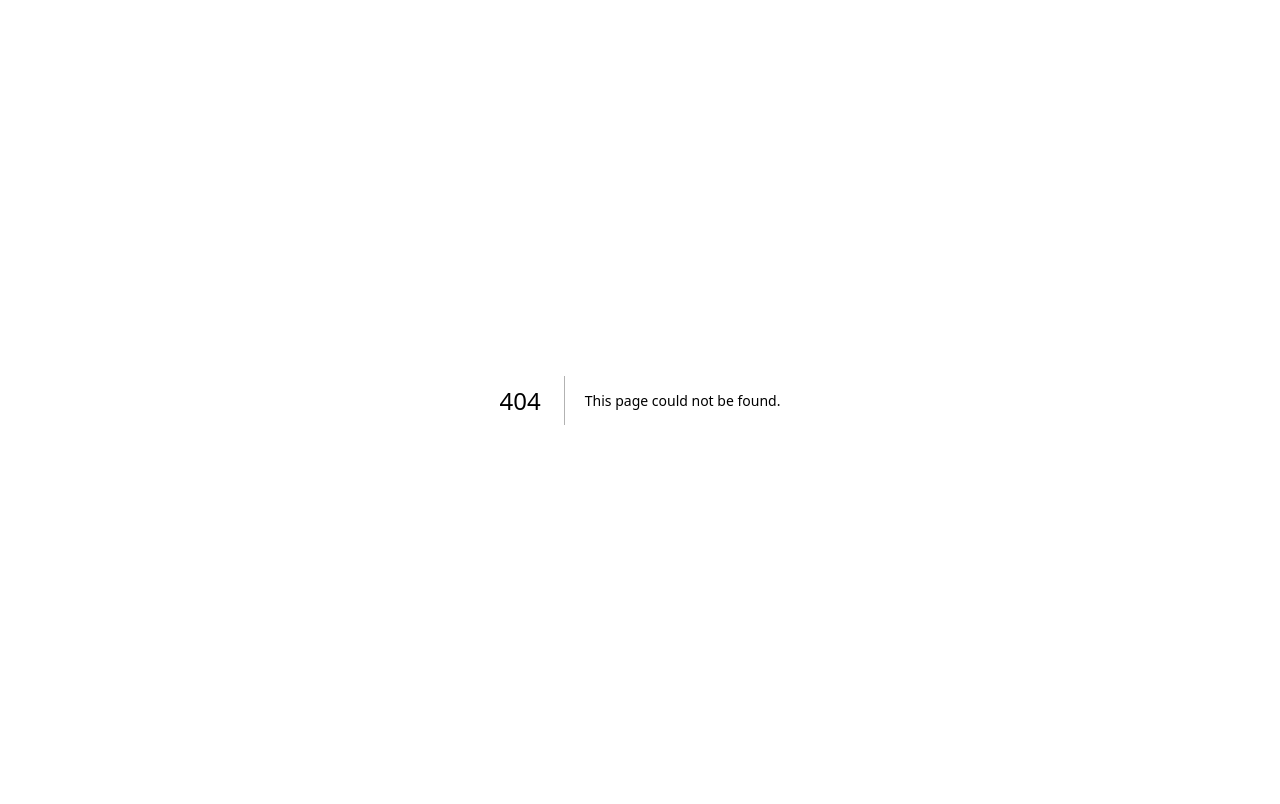
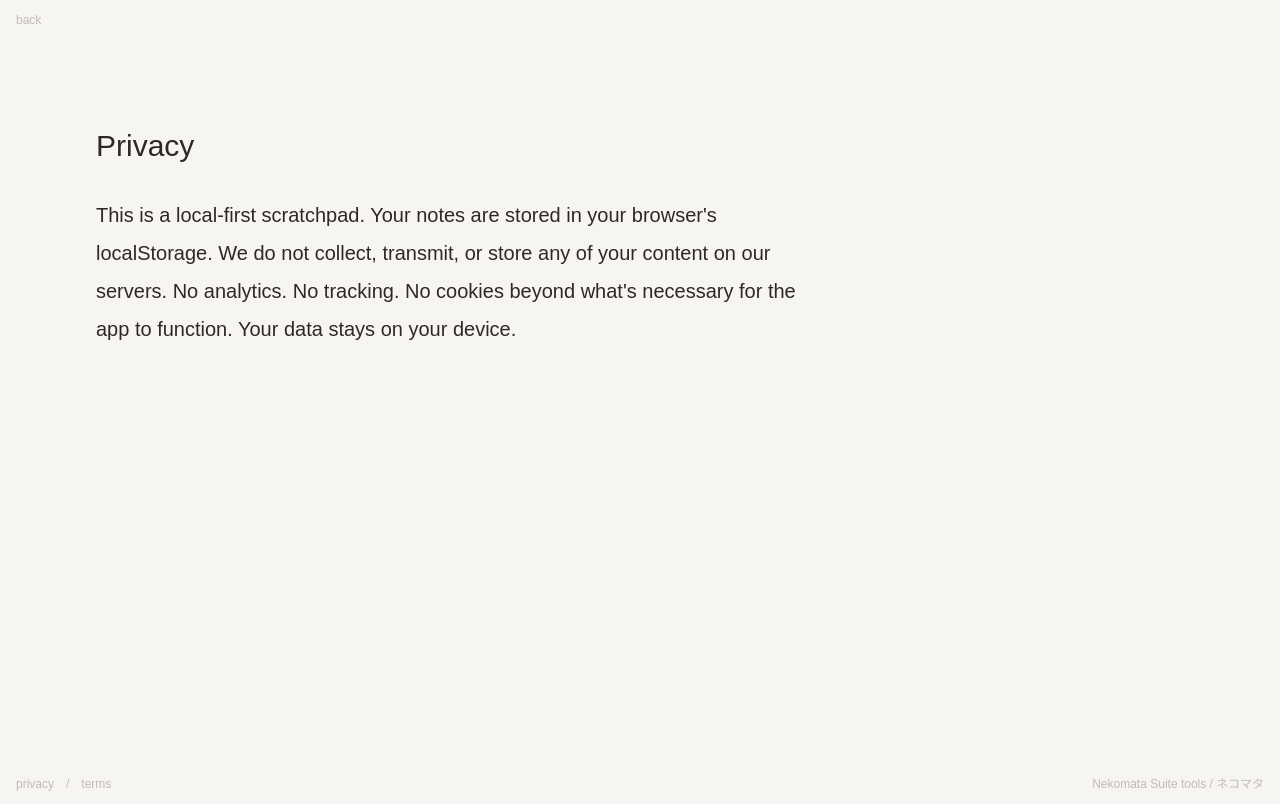
Before and after one commit to nekomatahq/pad, a Next.js app: page /privacy in a window 1280 px wide. Before the commit this address had no page. Built offline with nearby package versions, Linux system fonts and the light colour scheme.

Commit message:
feat: add PolicyContainer component and implement Privacy and Terms pages with initial content

```diff
--- /dev/null
+++ b/app/components/policy-container.tsx
@@ -0,0 +1,124 @@
+"use client";
+
+import { useRef, useEffect, useCallback, useState } from "react";
+import Link from "next/link";
+
+type PolicyContainerProps = {
+  title: string;
+  initialContent: string;
+};
+
+export const PolicyContainer = ({
+  title,
+  initialContent,
+}: PolicyContainerProps) => {
+  const editorRef = useRef<HTMLDivElement>(null);
+  const lastEditRef = useRef<number>(0);
+  const [key, setKey] = useState(0);
+
+  // Initialize editor content
+  useEffect(() => {
+    if (!editorRef.current) return;
+    editorRef.current.innerHTML = initialContent;
+  }, [initialContent, key]);
+
+  // Auto-reset after 10 seconds of inactivity
+  useEffect(() => {
+    const interval = setInterval(() => {
+      if (lastEditRef.current === 0) return;
+      const elapsed = Date.now() - lastEditRef.current;
+      if (elapsed >= 10000) {
+        lastEditRef.current = 0;
+        setKey((prev) => prev + 1);
+      }
+    }, 1000);
+
+    return () => clearInterval(interval);
+  }, []);
+
+  const handleInput = useCallback(() => {
+    lastEditRef.current = Date.now();
+  }, []);
+
+  return (
+    <div className="min-h-screen w-full flex flex-col bg-background animate-fade-in">
+      {/* Header with back link */}
+      <header className="fixed top-0 left-0 right-0 px-4 py-3 flex items-center text-xs text-muted-foreground/50">
+        <Link
+          href="/"
+          className="hover:text-muted-foreground transition-colors"
+          tabIndex={0}
+          aria-label="Back to editor"
+        >
+          back
+        </Link>
+      </header>
+
+      {/* Main content area with margin */}
+      <div className="flex-1 flex justify-center">
+        <div className="flex w-full max-w-6xl">
+          {/* Writing area */}
+          <main className="flex-1 flex justify-center md:justify-end">
+            <div className="w-full max-w-[760px] px-6 py-16 md:py-24 lg:py-32">
+              <h1 className="text-2xl md:text-3xl font-medium text-foreground mb-8">
+                {title}
+              </h1>
+              <div
+                key={key}
+                ref={editorRef}
+                contentEditable
+                suppressContentEditableWarning
+                onInput={handleInput}
+                role="textbox"
+                aria-label={`${title} content`}
+                aria-multiline="true"
+                tabIndex={0}
+                spellCheck="true"
+                className="slate-editor w-full min-h-[60vh] outline-none text-foreground leading-[1.9] text-lg md:text-xl"
+              />
+            </div>
+          </main>
+
+          {/* Margin placeholder - matches SlateContainer margin column width */}
+          <div className="hidden md:flex shrink-0">
+            <div className="w-24 lg:w-32" />
+            <div className="w-48 lg:w-56 xl:w-64" />
+          </div>
+        </div>
+      </div>
+
+      {/* Footer */}
+      <footer className="fixed bottom-0 left-0 right-0 px-4 py-3 flex justify-between items-center text-xs text-muted-foreground/50">
+        <div className="flex gap-3">
+          <Link
+            href="/privacy"
+            className="hover:text-muted-foreground transition-colors"
+            tabIndex={0}
+            aria-label="Privacy policy"
+          >
+            privacy
+          </Link>
+          <span>/</span>
+          <Link
+            href="/terms"
+            className="hover:text-muted-foreground transition-colors"
+            tabIndex={0}
+            aria-label="Terms of service"
+          >
+            terms
+          </Link>
+        </div>
+        <a
+          href="https://github.com/nekomatahq/"
+          target="_blank"
+          rel="noopener noreferrer"
+          className="hover:text-muted-foreground transition-colors"
+          tabIndex={0}
+          aria-label="Nekomata GitHub"
+        >
+          Nekomata Suite tools / ネコマタ
+        </a>
+      </footer>
+    </div>
+  );
+};
--- a/app/components/slate-container.tsx
+++ b/app/components/slate-container.tsx
@@ -1,6 +1,7 @@
 "use client";
 
 import { useEffect, useRef, useCallback, useState } from "react";
+import Link from "next/link";
 import { SlateEditor } from "./slate-editor";
 import { MarginColumn } from "./margin-column";
 import { TabBar } from "./tab-bar";
@@ -203,7 +204,7 @@ export const SlateContainer = () => {
   }
 
   return (
-    <div className="min-h-screen w-full flex justify-center bg-background animate-fade-in">
+    <div className="min-h-screen w-full flex flex-col bg-background animate-fade-in">
       {/* Tab bar */}
       <TabBar
         tabs={tabsState.tabs}
@@ -215,6 +216,7 @@ export const SlateContainer = () => {
       />
 
       {/* Main content area with margin */}
+      <div className="flex-1 flex justify-center">
         <div className="flex w-full max-w-6xl">
           {/* Writing area */}
           <main className="flex-1 flex justify-center md:justify-end">
@@ -240,5 +242,39 @@ export const SlateContainer = () => {
           </div>
         </div>
       </div>
+
+      {/* Footer */}
+      <footer className="fixed bottom-0 left-0 right-0 px-4 py-3 flex justify-between items-center text-xs text-muted-foreground/50">
+        <div className="flex gap-3">
+          <Link
+            href="/privacy"
+            className="hover:text-muted-foreground transition-colors"
+            tabIndex={0}
+            aria-label="Privacy policy"
+          >
+            privacy
+          </Link>
+          <span>/</span>
+          <Link
+            href="/terms"
+            className="hover:text-muted-foreground transition-colors"
+            tabIndex={0}
+            aria-label="Terms of service"
+          >
+            terms
+          </Link>
+        </div>
+        <a
+          href="https://github.com/nekomatahq/"
+          target="_blank"
+          rel="noopener noreferrer"
+          className="hover:text-muted-foreground transition-colors"
+          tabIndex={0}
+          aria-label="Nekomata GitHub"
+        >
+          Nekomata Suite tools / ネコマタ
+        </a>
+      </footer>
+    </div>
   );
 };
--- /dev/null
+++ b/app/privacy/page.tsx
@@ -0,0 +1,13 @@
+import { PolicyContainer } from "@/app/components/policy-container";
+
+const privacyContent = `This is a local-first scratchpad. Your notes are stored in your browser's localStorage.
+
+We do not collect, transmit, or store any of your content on our servers.
+
+No analytics. No tracking. No cookies beyond what's necessary for the app to function.
+
+Your data stays on your device.`;
+
+export default function PrivacyPage() {
+  return <PolicyContainer title="Privacy" initialContent={privacyContent} />;
+}
--- /dev/null
+++ b/app/terms/page.tsx
@@ -0,0 +1,13 @@
+import { PolicyContainer } from "@/app/components/policy-container";
+
+const termsContent = `Pad is provided as-is. No warranties, no guarantees.
+
+Use it for notes, drafts, quick thoughts. Don't rely on it for anything critical.
+
+Data is stored locally in your browser. Clearing your browser data will erase your notes.
+
+That's it.`;
+
+export default function TermsPage() {
+  return <PolicyContainer title="Terms" initialContent={termsContent} />;
+}
```
Lines whose indentation alone changed are shown as unchanged.
